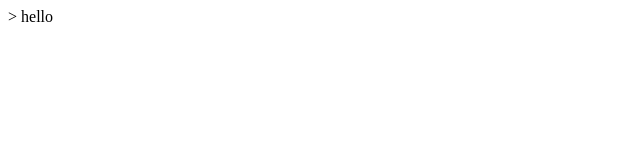
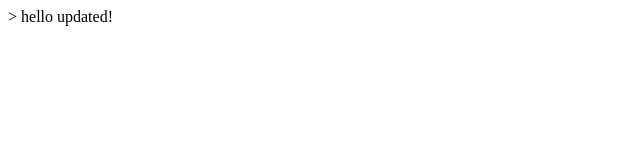
Before and after one commit to 98Skipper/nodejs-startup, a plain HTML site: page index.html in a window 1280 px wide. Shown: the full height of the page, 0-640 px from the left. Drawn offline with Linux system fonts and the light colour scheme.

Commit message:
update index

```diff
--- a/index.html
+++ b/index.html
@@ -6,6 +6,6 @@
     <link rel="stylesheet" href="/css/style.css">>
   </head>
   <body>
-    hello
+    hello updated!
   </body>
 </html>
```
